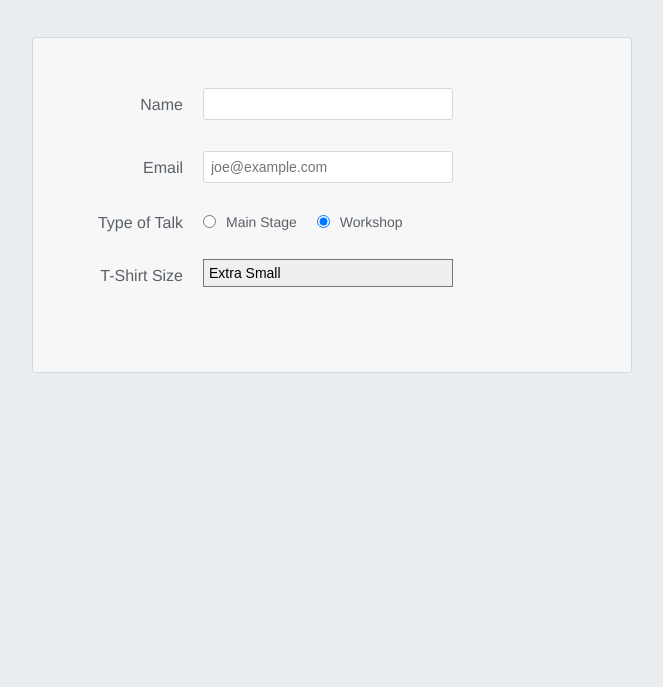
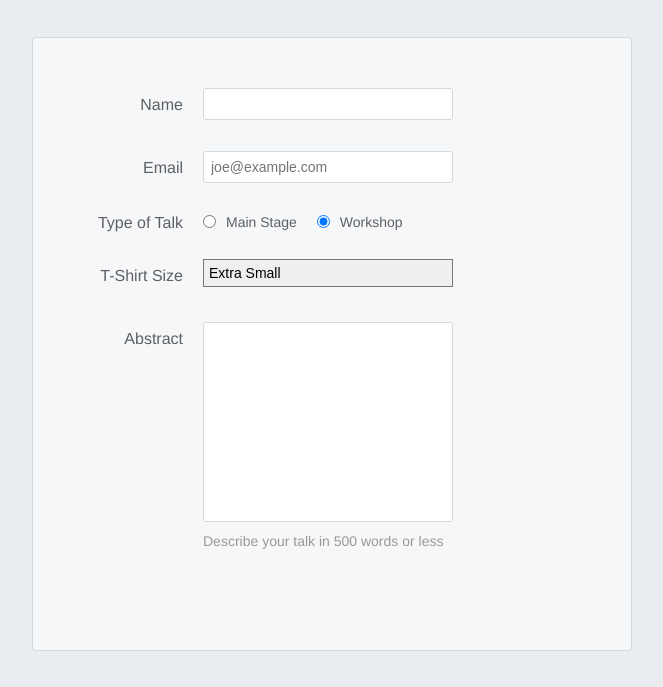
Before and after one commit to tidanti/form-tutorial, a plain HTML site: page index.html in a window 1280 px wide. Shown: the part 225-912 px from the top of the page, without its empty margins (308-971 px from the left). Before the commit the page ends 800 px from the top, so only its background shows below. Drawn offline with Linux system fonts and the light colour scheme.

Commit message:
Added textarea and styles for it

```diff
--- a/index.html
+++ b/index.html
@@ -51,6 +51,12 @@
             <option value='l'>Large</option>
           </select>
         </div>
+
+        <div class='form-row'>
+          <label for='abstract'>Abstract</label>
+          <textarea id='abstract' name='abstract'></textarea>
+          <div class='instructions'>Describe your talk in 500 words or less</div>
+        </div>
     </form>
   </body>
 </html>
--- a/style.css
+++ b/style.css
@@ -96,6 +96,25 @@
     -webkit-appearance: none;  /* This will make it work */
   }
 
+  .form-row textarea {
+    font-family: "Helvetica", "Arial", sans-serif;
+    font-size: 14px;
+
+    border: 1px solid #D6D9DC;
+    border-radius: 3px;
+
+    min-height: 200px;
+    margin-bottom: 10px;
+    padding: 7px;
+    resize: none;
+  }
+
+  .form-row .instructions {
+    color: #999999;
+    font-size: 14px;
+    margin-bottom: 30px;
+  }
+
   @media only screen and (min-width: 700px) {
     .speaker-form-header,
     .speaker-form {
@@ -132,6 +151,10 @@
     .legacy-form-row legend {
       float: left;
     }
+
+    .form-row .instructions {
+      margin-left: 120px;
+    }
   }
 
 .form-row input[type='text']:invalid,
```
